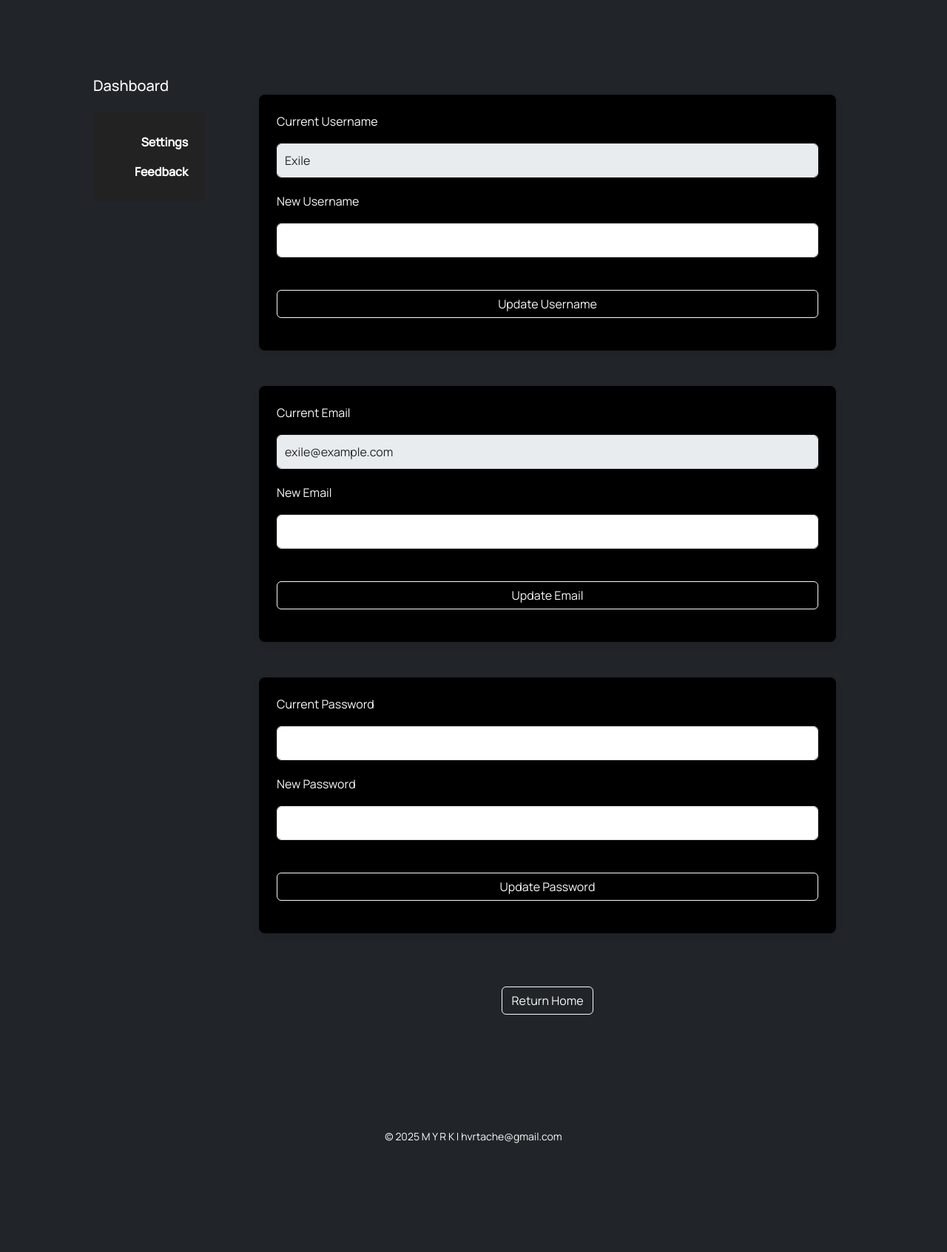
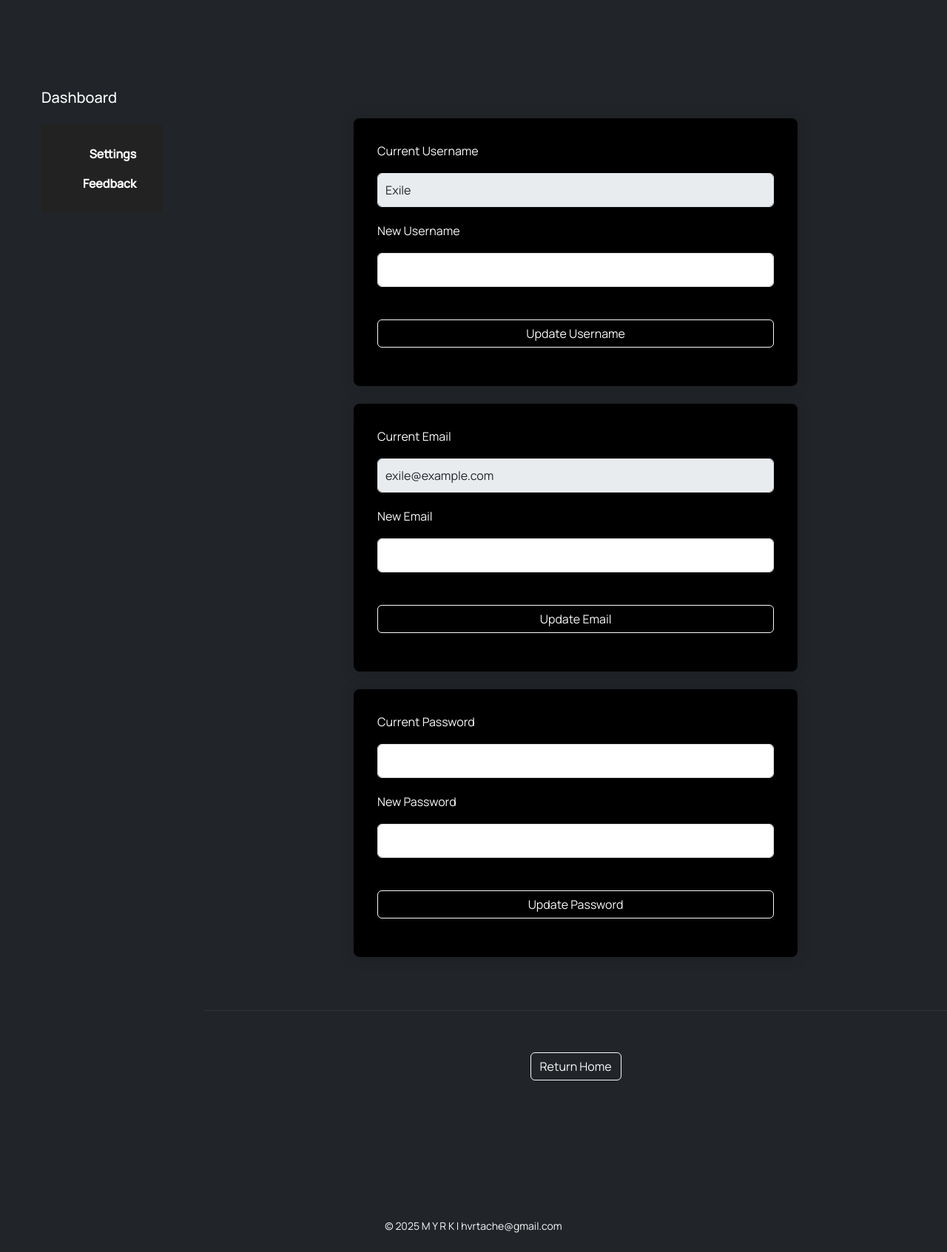
Before and after one commit to JotunnheimExile/M-Y-R-K, a Flask app: page /dashboard_settings in a window 1280 px wide. Shown: the part 56-1749 px from the top of the page at 74% size. Before the commit the page ends 1602 px from the top, so only its background shows below. Run offline with Flask 3, Linux system fonts and the light colour scheme; a user stored in the database is signed in.

Commit message:
validation fixes, dashboard edits

```diff
--- a/app.py
+++ b/app.py
@@ -89,9 +89,13 @@ def validate_username(username):
 @app.route("/register", methods=["GET", "POST"])
 def register():
     if request.method == "POST":
-        username = validate_username("username")
-        email = validate_email("email")
-        password = validate_password("password")
+        username = request.form.get("username")
+        email = request.form.get("email")
+        password = request.form.get("password")
+
+        if not validate_username("username") or not validate_email("email") or not validate_password("password"):
+            flash("Invalid input. Please check your form.", "caution")
+            return redirect(url_for("register"))
 
         if User.query.filter_by(username=username).first():
             flash("Username already exists.")
@@ -134,7 +138,7 @@ def login():
         user = User.query.filter_by(email=email).first()
 
         if user is None or not user.check_password(password):
-            flash("Invalid credentials.")
+            flash("Invalid credentials.", "caution")
             return redirect(url_for("login"))
 
         login_user(user, remember=remember) # Persistent login
@@ -149,7 +153,7 @@ def login():
 def logout():
     session.pop("greeted", None)
     logout_user()
-    flash("Logged out.", "info")
+    flash("Logged out.", "success")
     return redirect(url_for("index"))
 
 @app.before_request
@@ -167,8 +171,7 @@ def when_user_logs_in(sender, user):
 @login_required
 def dashboard():
     try:
-        if not login_fresh: #and not session.get("greeted")
-            #flash(f"Glad to have You back, {current_user.username}", "info")
+        if not login_fresh:
             session["greeted"] = True
         return render_template("dashboard.html")
     except Exception as e:
@@ -214,7 +217,7 @@ def update_email():
     if new_email:
         current_user.email = new_email
         db.session.commit()
-        flash("Email updated successfully.")
+        flash("Email updated successfully.", "success")
     return redirect(url_for("dashboard"))
 
 # Update User Password
@@ -225,12 +228,12 @@ def update_password():
     new_pw = request.form.get("new_password")
 
     if not current_user.check_password(current_pw):
-        flash("Current password is incorrect.")
+        flash("Current password is incorrect.", "caution")
         return redirect(url_for("dashboard"))
 
     current_user.password_hash = generate_password_hash(new_pw)
     db.session.commit()
-    flash("Password updated successfully.")
+    flash("Password updated successfully.", "success")
     return redirect(url_for("dashboard"))
 
 
--- a/static/styles.css
+++ b/static/styles.css
@@ -101,7 +101,7 @@ button {
     display: flex;
     justify-content: center;
     align-items: center;
-    margin-top: 3rem;
+    margin-top: 2rem;
 }
 
 button {
@@ -109,6 +109,20 @@ button {
     color: white;
     border: none;
     cursor: pointer;
+}
+
+/* Utility */
+.letter-spaced {
+    letter-spacing: 0.35em;
+    font-weight: 600;
+    text-transform: uppercase;
+}
+
+.divider {
+    width: 100%;
+    height: 1px;
+    background-color: #333;
+    margin-top: 3rem;
 }
 
 /* Flash messages */
@@ -400,9 +414,34 @@ button {
     background: rgba(255, 255, 255, 0.2);
 }
 
-/* Utility */
-.letter-spaced {
-    letter-spacing: 0.35em;
-    font-weight: 600;
-    text-transform: uppercase;
+.dashboard-wrapper {
+    display: flex;
+    gap: 2rem;
+    width: 100vw; /* full viewport */
+    max-width: none; /* prevent max-width from base.css or Bootstrap */
+    margin-left: 0;
+    margin-right: 0;
+    padding: 3rem 1rem;
 }
+
+.sidebar {
+    min-width: 200px;
+    background-color: #1e1e1e;
+    border-radius: 8px;
+}
+
+.settings-content {
+    flex: 1;
+    display: flex;
+    flex-direction: column;
+    align-items: center;
+}
+
+.settings-content form {
+    width: 100%;
+    max-width: 600px;
+    background-color: #000; /* optional for boxed look */
+    padding: 2rem;
+    border-radius: 8px;
+    box-shadow: 0 0 20px rgba(0, 0, 0, 0.2);
+}
--- a/templates/_dashboard_sidebar.html
+++ b/templates/_dashboard_sidebar.html
@@ -7,5 +7,11 @@
         <li class="nav-item">
             <a class="nav-link text-white" href="{{ url_for('dashboard_feedback') }}">Feedback</a>
         </li>
+        <!-- More options later -->
+        <!--
+        <li class="nav-item">
+            <a class="nav-link text-white" href="#" id="...-tab">...</a>
+        </li>
+        -->
     </ul>
 </aside>
--- a/templates/base.html
+++ b/templates/base.html
@@ -24,20 +24,19 @@
     </nav>
 
     <!-- Flashes -->
-    {% with messages = get_flashed_messages() %}
+    {% with messages = get_flashed_messages(with_categories=true) %}
         {% if messages %}
             <div class="flashes-container">
-                {% for message in messages %}
-                    <div class="flash-message">{{ message }}</div>
+                {% for category, message in messages %}
+                    <div class="flash-message {{ category }}">{{ message }}</div>
                 {% endfor %}
             </div>
         {% endif %}
     {% endwith %}
 
     <!-- Page Content -->
-    <main class="container py-5">
-        {% block content %}
-        {% endblock %}
+    <main class="{% if 'dashboard' not in request.endpoint %}container py-5{% else %}py-5{% endif %}">
+        {% block content %}{% endblock %}
     </main>
 
     <!-- Footer -->
--- a/templates/dashboard_feedback.html
+++ b/templates/dashboard_feedback.html
@@ -1,7 +1,7 @@
 {% extends "base.html" %}
 
 {% block content %}
-<main class="dashboard-wrapper d-flex" style="min-height:80vh;">
+<main class="dashboard-wrapper" style="min-height:80vh;">
     {% include "_dashboard_sidebar.html" %}
     <section class="settings-content p-5 w-100" id="feedback-content">
 
--- a/templates/dashboard_settings.html
+++ b/templates/dashboard_settings.html
@@ -1,12 +1,12 @@
 {% extends "base.html" %}
 
 {% block content %}
-<main class="dashboard-wrapper d-flex" style="min-height:80vh;">
+<main class="dashboard-wrapper" style="min-height:80vh;">
     {% include "_dashboard_sidebar.html" %}
-    <section class="settings-content p-5 w-100" id="settings-content">
+    <section class="settings-content" id="settings-content">
 
         <!-- Change Username Form -->
-        <form method="POST" action="{{ url_for('update_username') }}" class="mb-5">
+        <form method="POST" action="{{ url_for('update_username') }}" class="mb-4">
             <div class="mb-3">
                 <label for="current_username" class="form-label">Current Username</label>
                 <input type="text" class="form-control" id="current_username" value="{{ current_user.username }}" disabled>
@@ -19,7 +19,7 @@
         </form>
 
         <!-- Email Update Form -->
-        <form method="POST" action="{{ url_for('update_email') }}" class="mb-5">
+        <form method="POST" action="{{ url_for('update_email') }}" class="mb-4">
             <div class="mb-3">
                 <label for="current_email" class="form-label">Current Email</label>
                 <input type="email" class="form-control" id="current_email" value="{{ current_user.email }}" disabled>
@@ -32,7 +32,7 @@
         </form>
 
         <!-- Password Update Form -->
-        <form method="POST" action="{{ url_for('update_password') }}" class="mb-5">
+        <form method="POST" action="{{ url_for('update_password') }}" class="mb-4">
             <div class="mb-3">
                 <label for="current_password" class="form-label">Current Password</label>
                 <input type="password" class="form-control" id="current_password" name="current_password" required>
```
Also changed, not shown: templates/dashboard.html (+18 -19 lines), instance/myrk.db.
